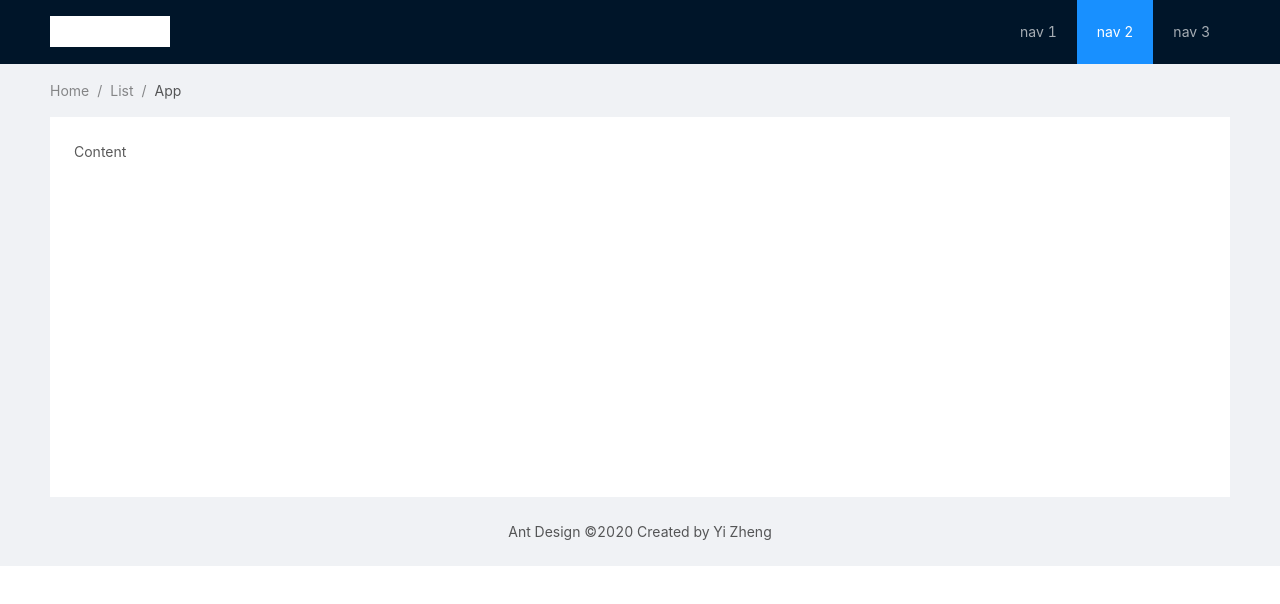
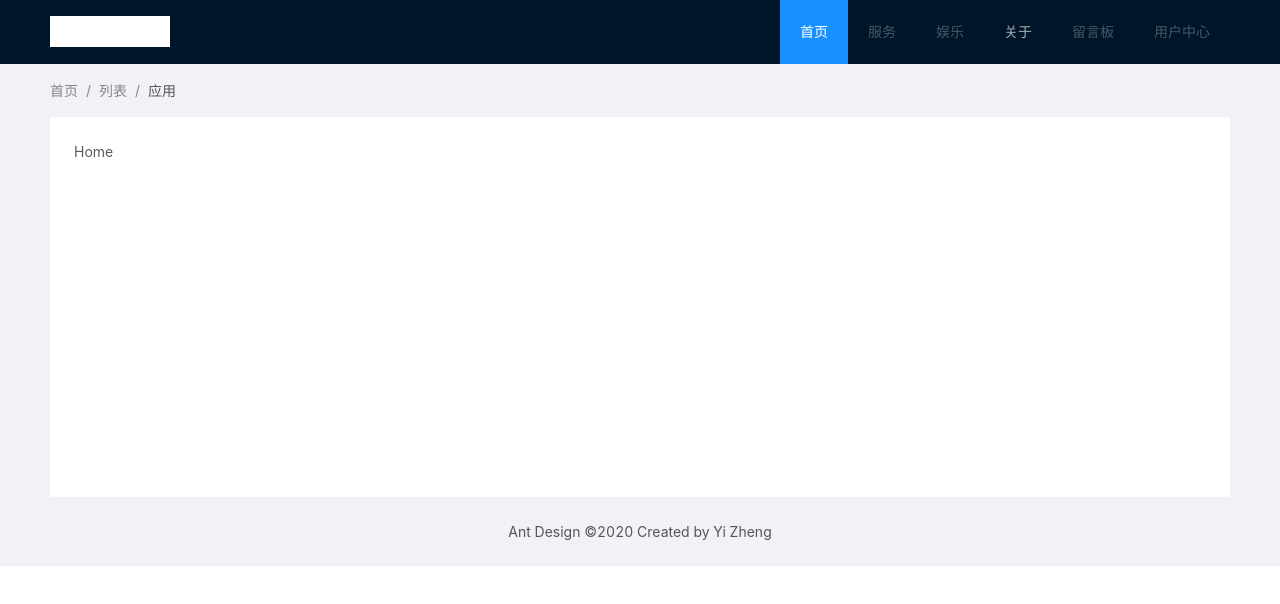
Before and after one commit to flutterbob/leostation, a Vue app: page / in a window 1280 px wide. Shown: the top 604 px of the page. Built offline with nearby package versions, Linux system fonts and the light colour scheme.

Commit message:
添加路由

```diff
--- a/src/App.vue
+++ b/src/App.vue
@@ -3,24 +3,45 @@
     <a-layout id="components-layout-demo-fixed">
       <a-layout-header>
         <div class="logo" />
-        <a-menu theme="dark" mode="horizontal" :default-selected-keys="['2']">
-          <a-menu-item key="1">nav 1</a-menu-item>
-          <a-menu-item key="2">nav 2</a-menu-item>
-          <a-menu-item key="3">nav 3</a-menu-item>
+        <a-menu theme="dark" mode="horizontal" :default-selected-keys="['1']">
+          <a-menu-item key="1">
+            <router-link to="/">首页</router-link>
+          </a-menu-item>
+          <a-menu-item key="2" disabled>服务</a-menu-item>
+          <a-menu-item key="3" disabled>娱乐</a-menu-item>
+          <a-menu-item key="4">
+            <router-link to="/about">关于</router-link>
+          </a-menu-item>
+          <a-menu-item key="5" disabled>留言板</a-menu-item>
+          <a-menu-item key="6" disabled>用户中心</a-menu-item>
         </a-menu>
       </a-layout-header>
       <a-layout-content>
         <a-breadcrumb>
-          <a-breadcrumb-item>Home</a-breadcrumb-item>
-          <a-breadcrumb-item>List</a-breadcrumb-item>
-          <a-breadcrumb-item>App</a-breadcrumb-item>
+          <a-breadcrumb-item>首页</a-breadcrumb-item>
+          <a-breadcrumb-item>列表</a-breadcrumb-item>
+          <a-breadcrumb-item>应用</a-breadcrumb-item>
         </a-breadcrumb>
-        <div id="content">Content</div>
+        <div id="content">
+          <router-view />
+        </div>
       </a-layout-content>
       <a-layout-footer>Ant Design ©2020 Created by Yi Zheng</a-layout-footer>
     </a-layout>
   </div>
 </template>
+
+<script>
+export default {
+  name: 'About',
+  data () {
+    return {
+      start: '',
+      ok: ''
+    }
+  }
+}
+</script>
 
 <style lang="less" scope>
 #components-layout-demo-fixed .logo {
--- a/src/views/Home.vue
+++ b/src/views/Home.vue
@@ -1,5 +1,6 @@
 <template>
-  <div class="home">Home</div>
+  <div class="home">Home
+  </div>
 </template>
 
 <script>
```
